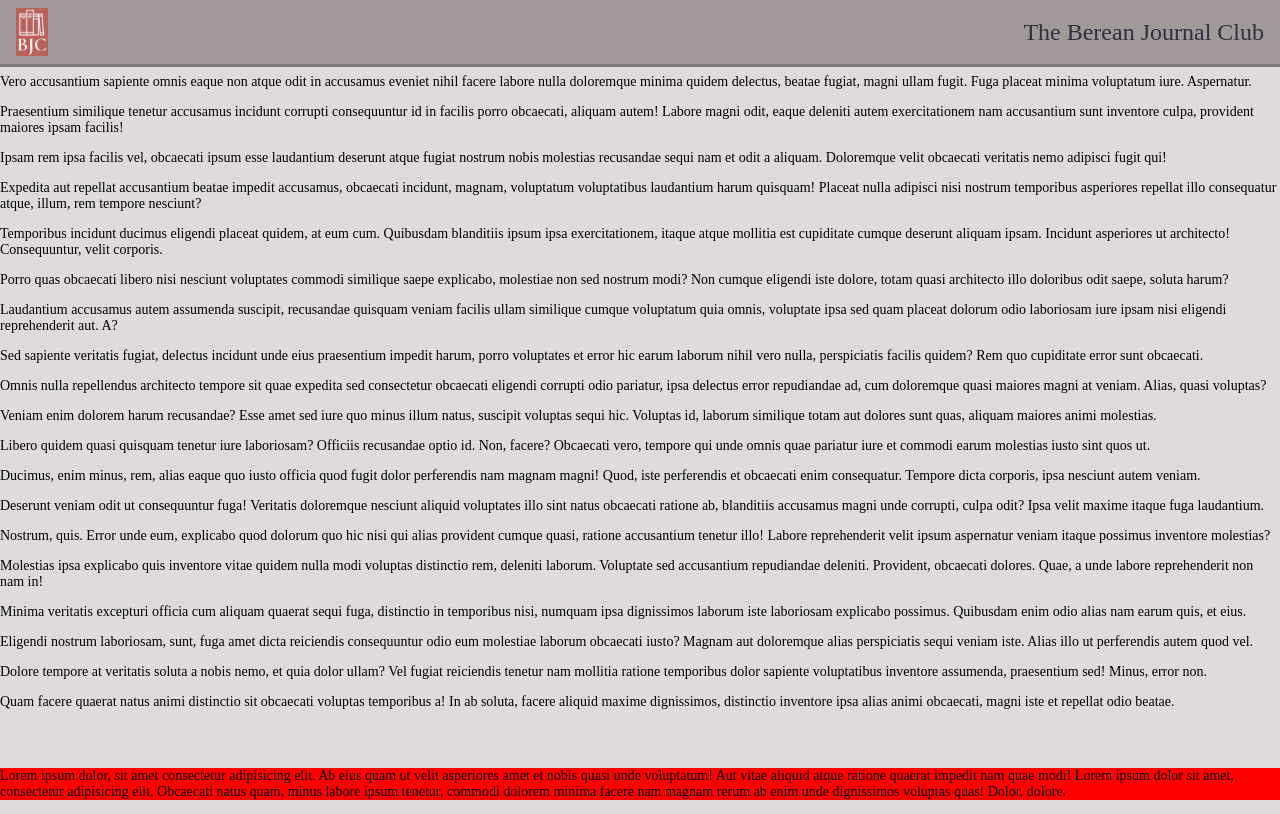
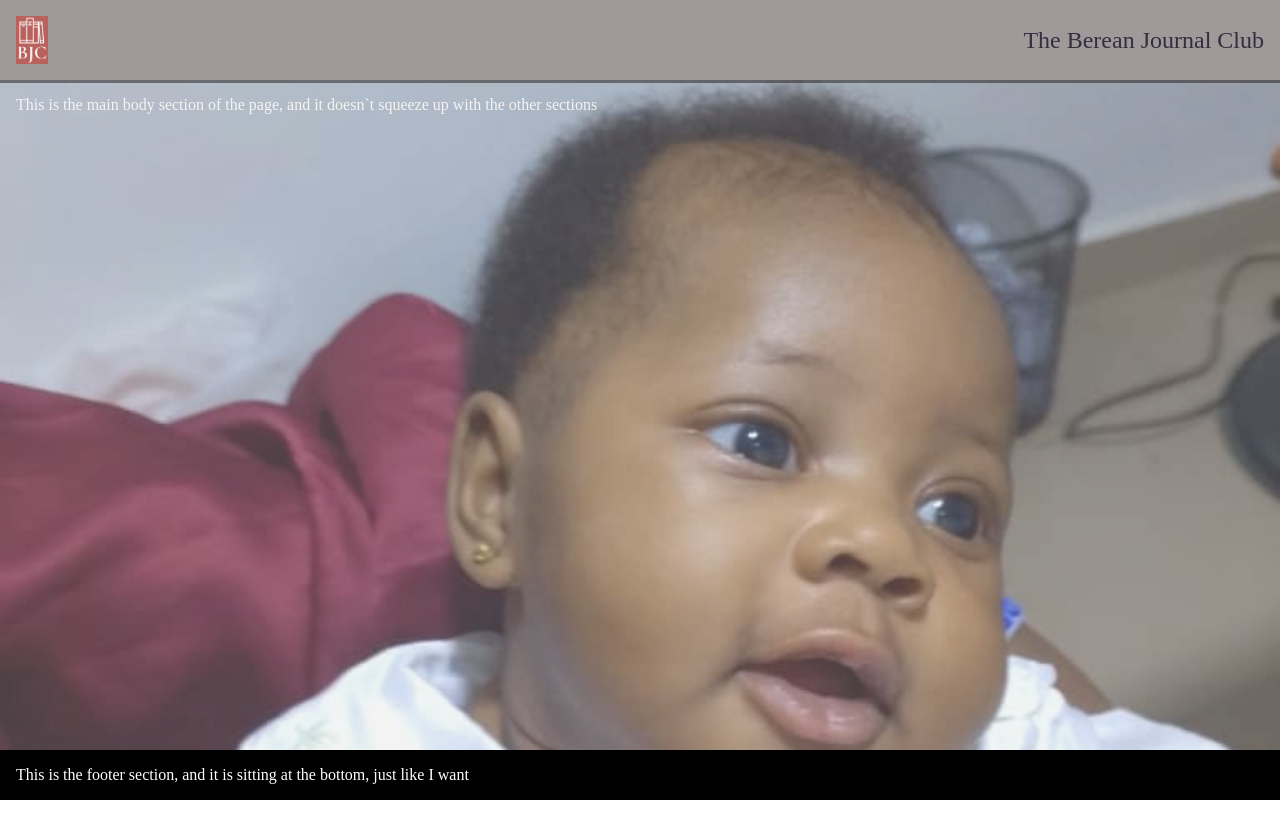
Before and after one commit to doyinaluko/2024-gospel-project, a plain HTML site: page index.html in a window 1280 px wide. Drawn offline with Linux system fonts and the light colour scheme.

Commit message:
Kikioro beautifies the page

```diff
--- a/index.html
+++ b/index.html
@@ -1,53 +1,33 @@
 <!DOCTYPE html>
 <html lang="en">
   <head>
-    <meta charset="UTF-8">
-    <meta name="viewport" content="width=device-width, initial-scale=1.0">
+    <meta charset="UTF-8" />
+    <meta name="viewport" content="width=device-width, initial-scale=1.0" />
     <title>BJC</title>
-    <link rel="stylesheet" href="style.css">
+    <link rel="stylesheet" href="style.css" />
   </head>
   <body>
     <div class="wrapper">
-
       <!-- HEADER -->
       <section class="section header">
         <div class="logo">
-                <img src="images/logo-small-png.png" alt="brand-logo">
+          <img src="images/logo-small-png.png" alt="brand-logo" />
         </div>
         <div class="section-description">
           <span>the berean journal club</span>
         </div>
       </section>
 
-        <section class="main-content">
-            <p>Lorem ipsum dolor sit amet consectetur adipisicing elit. Cumque, excepturi ut. Earum iusto, maxime iure nulla tempora temporibus autem harum amet fugit saepe reiciendis
-                 architecto expedita hic quia, ut ad!</p>
-                 <p>Lorem ipsum dolor sit amet consectetur adipisicing elit. Sunt accusamus ipsam minima impedit doloribus autem debitis voluptatum assumenda et quis laudantium ipsa corporis, aut fuga placeat hic sit sapiente quo.</p>
-                 <p>Vero accusantium sapiente omnis eaque non atque odit in accusamus eveniet nihil facere labore nulla doloremque minima quidem delectus, beatae fugiat, magni ullam fugit. Fuga placeat minima voluptatum iure. Aspernatur.</p>
-                 <p>Praesentium similique tenetur accusamus incidunt corrupti consequuntur id in facilis porro obcaecati, aliquam autem! Labore magni odit, eaque deleniti autem exercitationem nam accusantium sunt inventore culpa, provident maiores ipsam facilis!</p>
-                 <p>Ipsam rem ipsa facilis vel, obcaecati ipsum esse laudantium deserunt atque fugiat nostrum nobis molestias recusandae sequi nam et odit a aliquam. Doloremque velit obcaecati veritatis nemo adipisci fugit qui!</p>
-                 <p>Expedita aut repellat accusantium beatae impedit accusamus, obcaecati incidunt, magnam, voluptatum voluptatibus laudantium harum quisquam! Placeat nulla adipisci nisi nostrum temporibus asperiores repellat illo consequatur atque, illum, rem tempore nesciunt?</p>
-                 <p>Temporibus incidunt ducimus eligendi placeat quidem, at eum cum. Quibusdam blanditiis ipsum ipsa exercitationem, itaque atque mollitia est cupiditate cumque deserunt aliquam ipsam. Incidunt asperiores ut architecto! Consequuntur, velit corporis.</p>
-                 <p>Porro quas obcaecati libero nisi nesciunt voluptates commodi similique saepe explicabo, molestiae non sed nostrum modi? Non cumque eligendi iste dolore, totam quasi architecto illo doloribus odit saepe, soluta harum?</p>
-                 <p>Laudantium accusamus autem assumenda suscipit, recusandae quisquam veniam facilis ullam similique cumque voluptatum quia omnis, voluptate ipsa sed quam placeat dolorum odio laboriosam iure ipsam nisi eligendi reprehenderit aut. A?</p>
-                 <p>Sed sapiente veritatis fugiat, delectus incidunt unde eius praesentium impedit harum, porro voluptates et error hic earum laborum nihil vero nulla, perspiciatis facilis quidem? Rem quo cupiditate error sunt obcaecati.</p>
-                 <p>Omnis nulla repellendus architecto tempore sit quae expedita sed consectetur obcaecati eligendi corrupti odio pariatur, ipsa delectus error repudiandae ad, cum doloremque quasi maiores magni at veniam. Alias, quasi voluptas?</p>
-                 <p>Veniam enim dolorem harum recusandae? Esse amet sed iure quo minus illum natus, suscipit voluptas sequi hic. Voluptas id, laborum similique totam aut dolores sunt quas, aliquam maiores animi molestias.</p>
-                 <p>Libero quidem quasi quisquam tenetur iure laboriosam? Officiis recusandae optio id. Non, facere? Obcaecati vero, tempore qui unde omnis quae pariatur iure et commodi earum molestias iusto sint quos ut.</p>
-                 <p>Ducimus, enim minus, rem, alias eaque quo iusto officia quod fugit dolor perferendis nam magnam magni! Quod, iste perferendis et obcaecati enim consequatur. Tempore dicta corporis, ipsa nesciunt autem veniam.</p>
-                 <p>Deserunt veniam odit ut consequuntur fuga! Veritatis doloremque nesciunt aliquid voluptates illo sint natus obcaecati ratione ab, blanditiis accusamus magni unde corrupti, culpa odit? Ipsa velit maxime itaque fuga laudantium.</p>
-                 <p>Nostrum, quis. Error unde eum, explicabo quod dolorum quo hic nisi qui alias provident cumque quasi, ratione accusantium tenetur illo! Labore reprehenderit velit ipsum aspernatur veniam itaque possimus inventore molestias?</p>
-                 <p>Molestias ipsa explicabo quis inventore vitae quidem nulla modi voluptas distinctio rem, deleniti laborum. Voluptate sed accusantium repudiandae deleniti. Provident, obcaecati dolores. Quae, a unde labore reprehenderit non nam in!</p>
-                 <p>Minima veritatis excepturi officia cum aliquam quaerat sequi fuga, distinctio in temporibus nisi, numquam ipsa dignissimos laborum iste laboriosam explicabo possimus. Quibusdam enim odio alias nam earum quis, et eius.</p>
-                 <p>Eligendi nostrum laboriosam, sunt, fuga amet dicta reiciendis consequuntur odio eum molestiae laborum obcaecati iusto? Magnam aut doloremque alias perspiciatis sequi veniam iste. Alias illo ut perferendis autem quod vel.</p>
-                 <p>Dolore tempore at veritatis soluta a nobis nemo, et quia dolor ullam? Vel fugiat reiciendis tenetur nam mollitia ratione temporibus dolor sapiente voluptatibus inventore assumenda, praesentium sed! Minus, error non.</p>
-                 <p>Quam facere quaerat natus animi distinctio sit obcaecati voluptas temporibus a! In ab soluta, facere aliquid maxime dignissimos, distinctio inventore ipsa alias animi obcaecati, magni iste et repellat odio beatae.</p>
+      <section class="section main-content">
+        <p>This is the main body section of the page,
+            and it doesn`t squeeze up with the other sections</p>
       </section>
 
       <!-- FOOTER -->
-        <section class="footer">
-            <span>Lorem ipsum dolor, sit amet consectetur adipisicing elit. Ab eius quam ut velit asperiores amet et nobis quasi unde voluptatum! Aut vitae aliquid atque ratione quaerat impedit nam quae modi!</span>
-            <span>Lorem ipsum dolor sit amet, consectetur adipisicing elit. Obcaecati natus quam, minus labore ipsum tenetur, commodi dolorem minima facere nam magnam rerum ab enim unde dignissimos voluptas quas! Dolor, dolore.</span>
+      <section class="section footer">
+            <span>This is the footer section,
+                 and it is sitting at the bottom,
+                  just like I want</span>
       </section>
     </div>
   </body>
--- a/style.css
+++ b/style.css
@@ -2,35 +2,41 @@
     box-sizing: border-box;
 }
 
+
 body{
-    position: relative;
-    font-size: 14px;
+    margin: 0;
+    /* min-height: 100vh; */
+    /* display: flex; */
+    /* flex-direction: column; */
+
+}
+
+.wrapper{
+    margin: 0;
+    font-size: 16px;
     background: #dfdbdb;
-    margin: 0;
-    /* display: grid;
+    display: grid;
+    -ms-grid-rows: 4rem auto fit-content(8rem);
     grid-template-rows: 4rem auto fit-content(8rem);
     grid-template-areas:
         "header"
         "main"
-        "footer"; */
-    /* padding-top: 3.5rem; */
-    height: 100vh;
+        "footer";
+        min-height: 100vh;
+        height: 100vh;
 }
 
 .section{
     padding: 1rem;
-    width: 100%;
-    display: flex;
-    align-items: center;
-    justify-content: center;
-    margin-bottom: 4.5rem;
 }
 
 .header{
-    height: 4rem;
+    grid-area: header;
+    /* height: 4rem; */
     display: flex;
     justify-content: space-between;
     vertical-align: middle;
+    align-items: center;
     position: fixed;
     width: 100%;
     z-index: 1;
@@ -38,7 +44,9 @@ body{
     box-shadow: 0 0 0 3px rgba(33, 26, 26, 0.5);
     top: 0;
     left: 0;
-    margin-bottom: 2rem;
+    margin-top: 0;
+    margin-bottom: 0;
+    /* margin-bottom: 2rem; */
 }
 
 .logo img{
@@ -61,13 +69,20 @@ body{
 
 .main-content{
     grid-area: main;
+    background-color: #fff;
+    color: white;
+    background-image: url(images/kikioro.jpg);
+    background-size: cover;
+    background-position: 50% center;
+    background-repeat: no-repeat;
+    opacity: 0.7;
 }
 
 .footer{
-    position: fixed;
-    bottom: 0;
-    left: 0;
-    background-color: red;
+    grid-area: footer;
+    margin-top: auto;
+    background-color: #000;
+    color: #fff;
 }
 
 @media screen and (min-width: 48rem) and (max-width: 68.75rem) {
```
Also changed, not shown: images/kikioro.jpg (added). Lines whose indentation alone changed are shown as unchanged.
